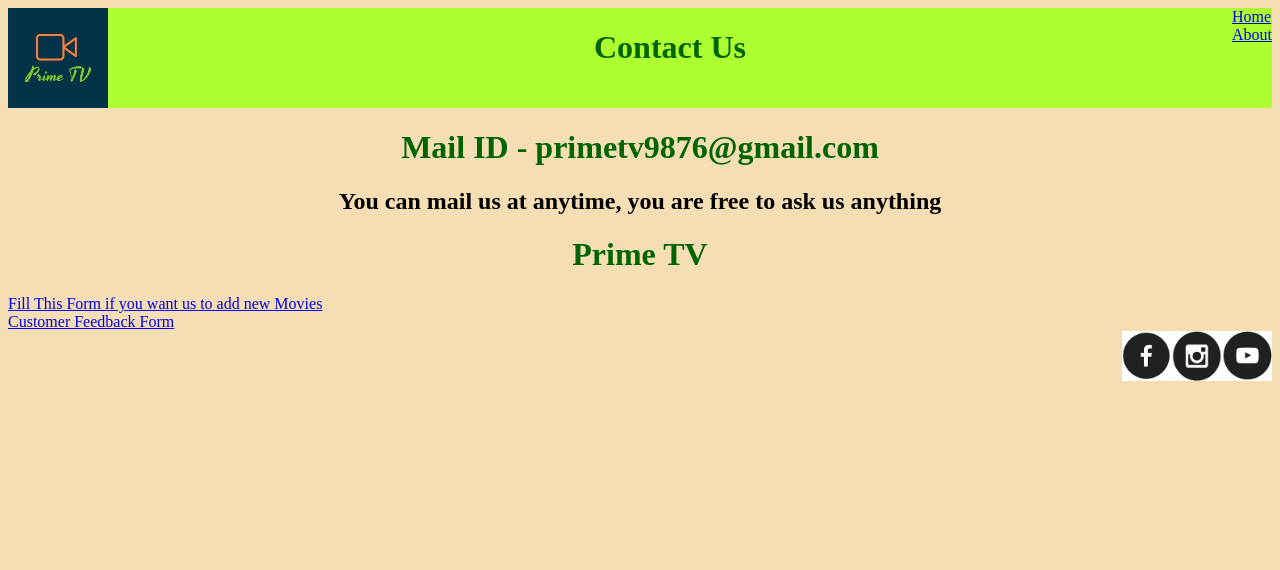
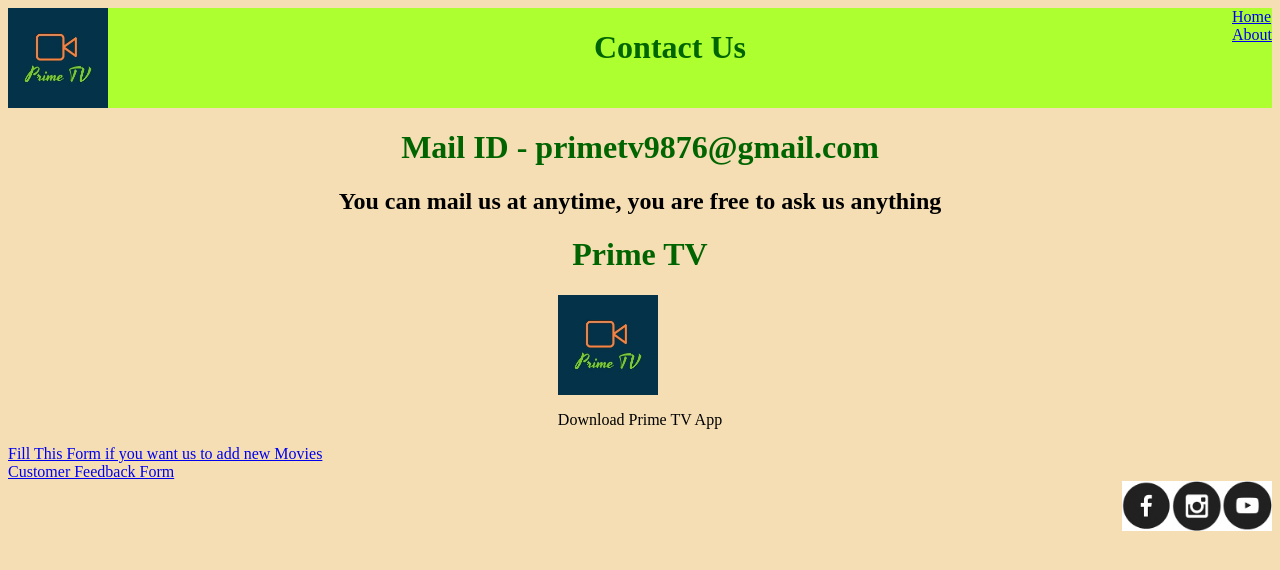
Before and after one commit to primetv9876/primetv, a plain HTML site: page contactus.html in a window 1280 px wide. Drawn offline with Linux system fonts and the light colour scheme.

Commit message:
Update contactus.html

```diff
--- a/contactus.html
+++ b/contactus.html
@@ -28,6 +28,14 @@
 <h1>
     Prime TV
 </h1>
+<div class = "grid">
+  <div class = "item">
+    <a href = "https://mega.nz/file/TexyEaTD#pVu3otZKg33e7Juxg_-3hCBkWvdPDoReueghvqKVvKE">
+     <img src="Prime TV.jpg" width=100 height=100/>
+    </a>
+    <p>Download Prime TV App</p>
+    </div>
+    </div>
 <a href = "https://forms.office.com/Pages/ResponsePage.aspx?id=DQSIkWdsW0yxEjajBLZtrQAAAAAAAAAAAAO__Tw_g-JUQUZFTFRFMjBYOEgxQU9PUTJBVURRU1dIQS4u">
     Fill This Form if you want us to add new Movies
     </a>
```
